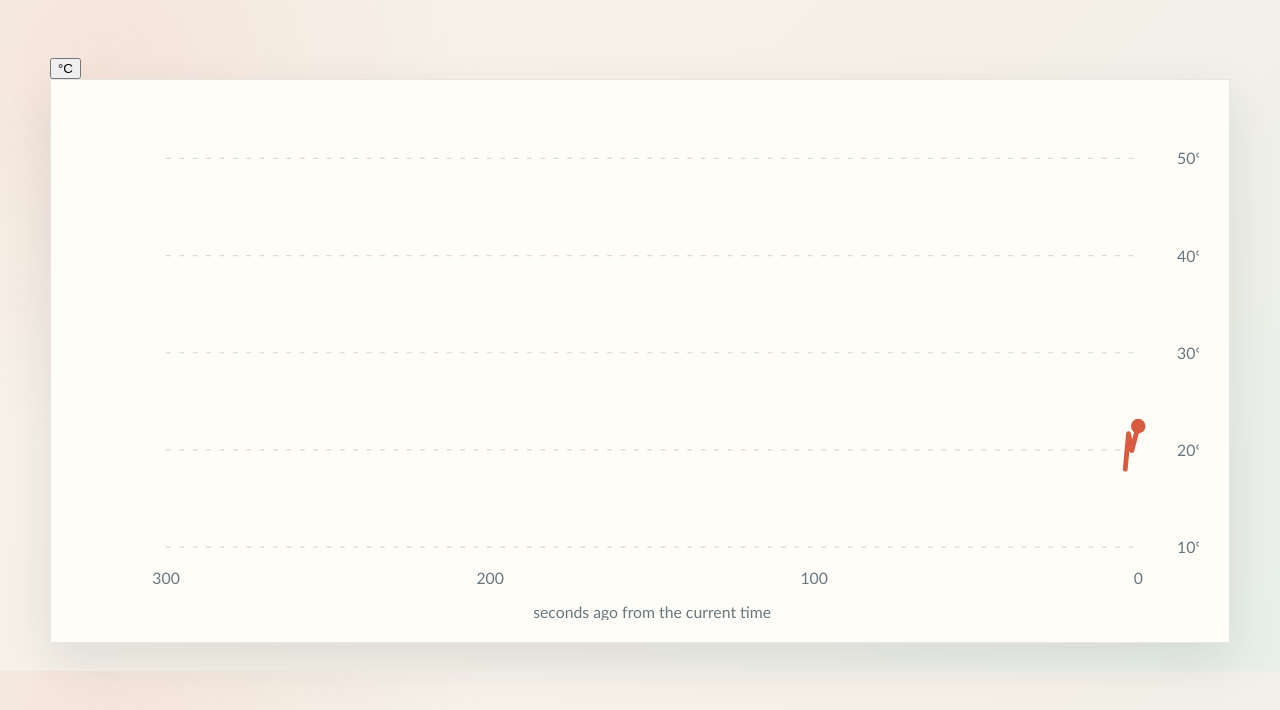
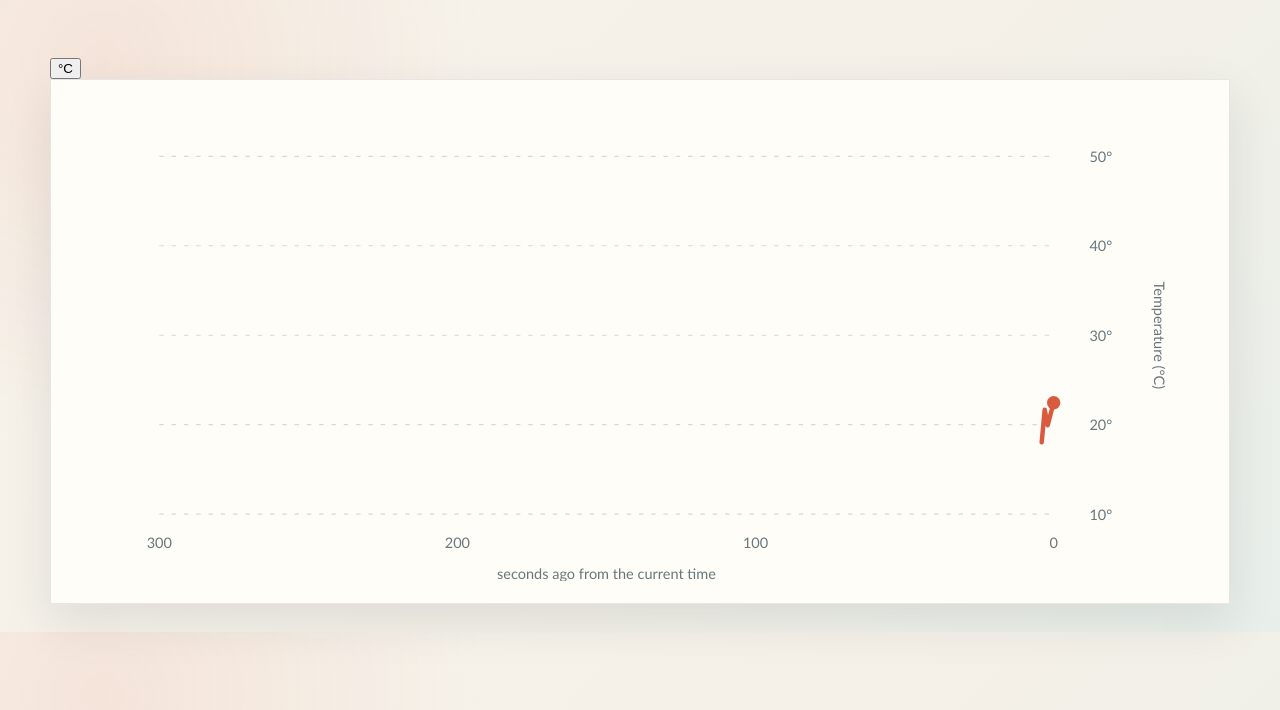
Before and after one commit to akaiser05/tempwebsitelab1, a plain HTML site: page index.html in a window 1280 px wide. Shown: the top 710 px of the page. Drawn offline with Linux system fonts and the light colour scheme.

Commit message:
Adjust SVG viewBox and temperature label position

```diff
--- a/index.html
+++ b/index.html
@@ -15,12 +15,12 @@
 
         <section class="chart-panel" aria-label="Temperature graph">
             <div class="chart-wrap">
-                <svg id="temperature-chart" viewBox="0 0 920 400" role="img" aria-label="Live temperature over time line chart">
+                <svg id="temperature-chart" viewBox="0 0 1000 400" role="img" aria-label="Live temperature over time line chart">
                     <g id="grid-lines"></g>
                     <g id="axis-labels"></g>
                     <g id="time-axis-labels"></g>
                     <text class="axis-label" x="470" y="398" text-anchor="middle">seconds ago from the current time</text>
-                    <text id="temperature-axis-label" class="axis-label" x="930" y="180" text-anchor="middle" transform="rotate(90 930 180)">Temperature (°C)</text>
+                    <text id="temperature-axis-label" class="axis-label" x="960" y="180" text-anchor="middle" transform="rotate(90 960 180)">Temperature (°C)</text>
                     <polyline id="temperature-line" points="" fill="none" stroke="currentColor" stroke-width="4" stroke-linecap="round" stroke-linejoin="round"></polyline>
                     <circle id="latest-point" r="6" fill="currentColor"></circle>
                 </svg>
```
